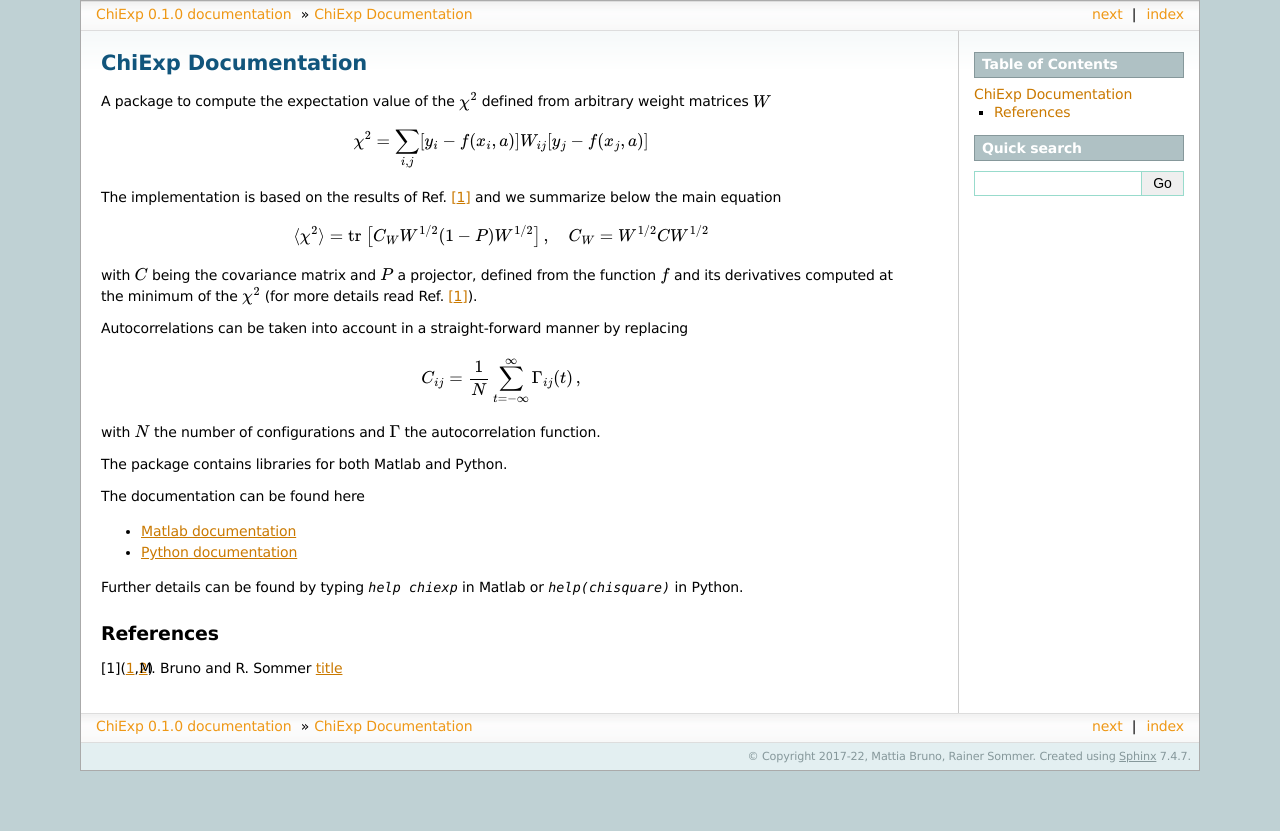
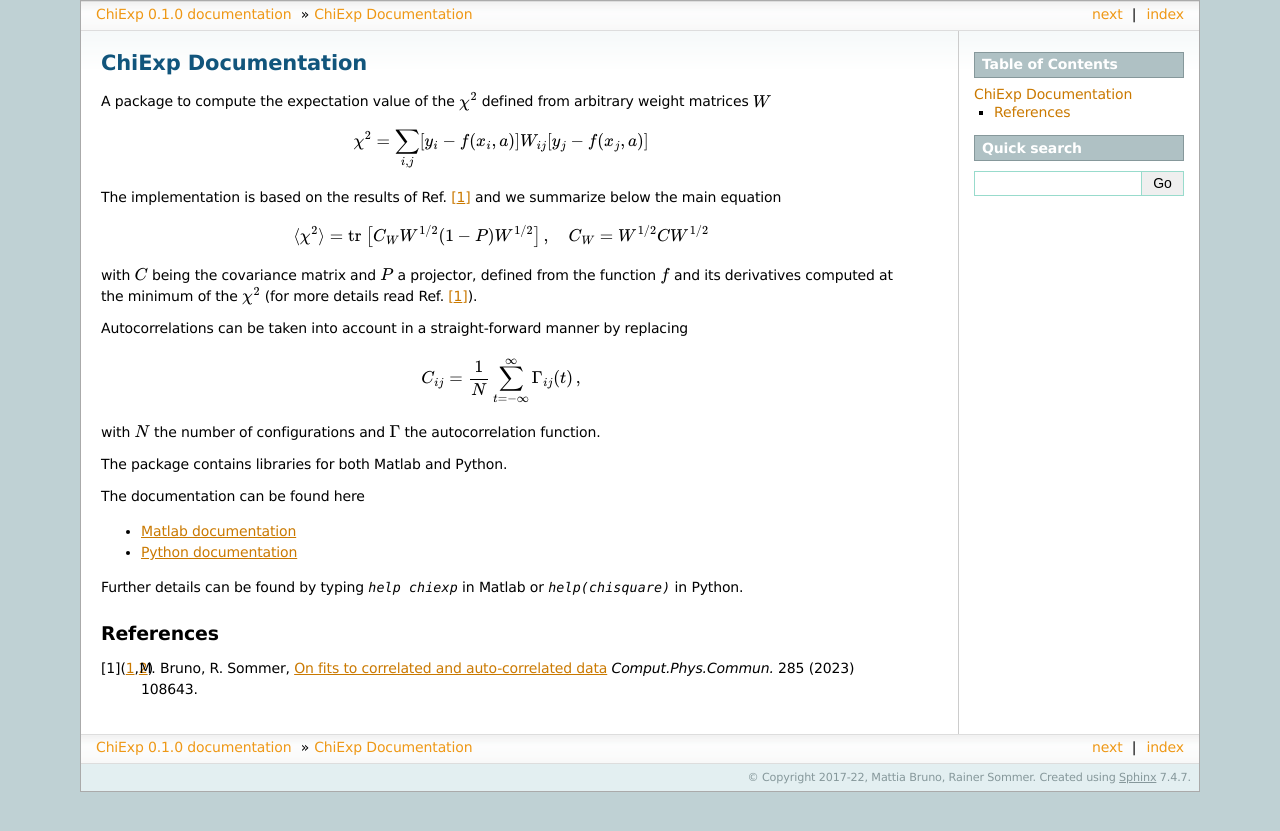
Before and after one commit to mbruno46/chiexp, a Sphinx documentation site: the page built from doc/index.rst, in a window 1280 px wide. Shown: the top 831 px of the page. Built offline with Sphinx 7.4.7, drawn with Linux system fonts in a browser that asks for light colours.

Commit message:
Update index.rst

```diff
--- a/doc/index.rst
+++ b/doc/index.rst
@@ -43,4 +43,4 @@ or `help(chisquare)` in Python.
 References
 ----------
 
-.. [1] M. Bruno and R. Sommer `title <https://arxiv.org>`__
+.. [1] M. Bruno, R. Sommer, `On fits to correlated and auto-correlated data <https://inspirehep.net/literature/2157883>`__ *Comput.Phys.Commun.* 285 (2023) 108643.
```
